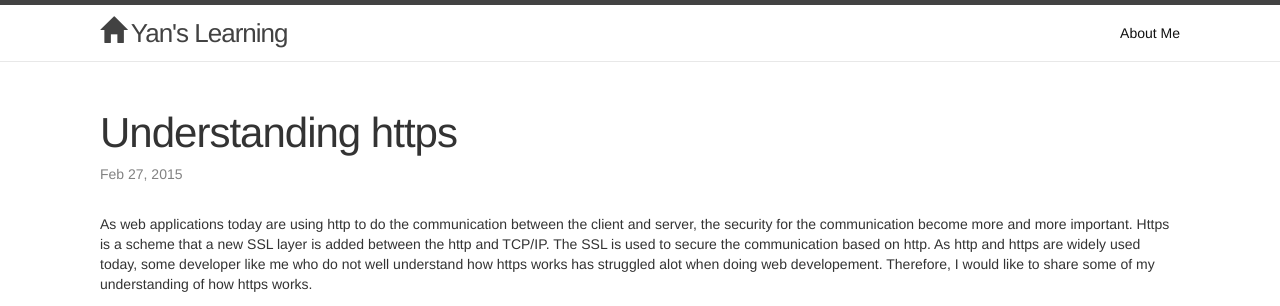
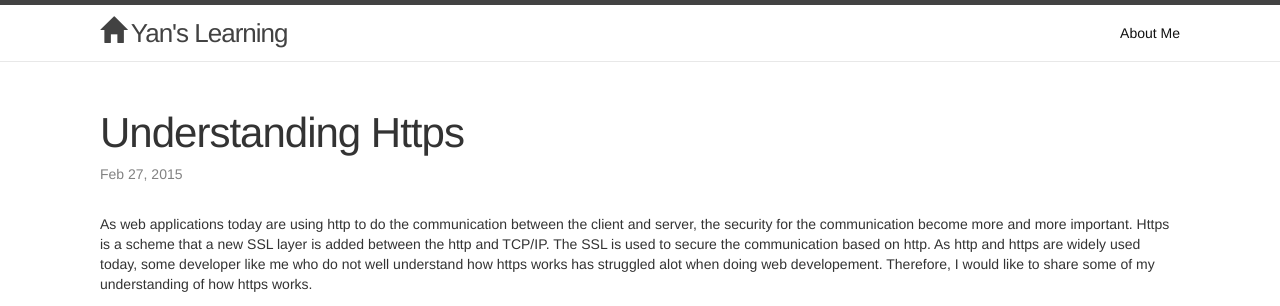
Before and after one commit to alvindaiyan/alvindaiyan.github.io, a Jekyll site: the page built from _posts/2015-02-27-understanding-https.markdown, in a window 1280 px wide. Shown: the top 306 px of the page. Built offline with Jekyll 4.4.1, drawn with Linux system fonts in a browser that asks for light colours; nearby versions of some CDN libraries; comment, search, counter and statistics services are not loaded.

```diff
--- a/_posts/2015-02-27-understanding-https.markdown
+++ b/_posts/2015-02-27-understanding-https.markdown
@@ -1,6 +1,6 @@
 ---
 layout: post
-title:  "Understanding https"
+title:  "Understanding Https"
 date:   2015-02-27 10:00:00
 categories: general
 ---
```
